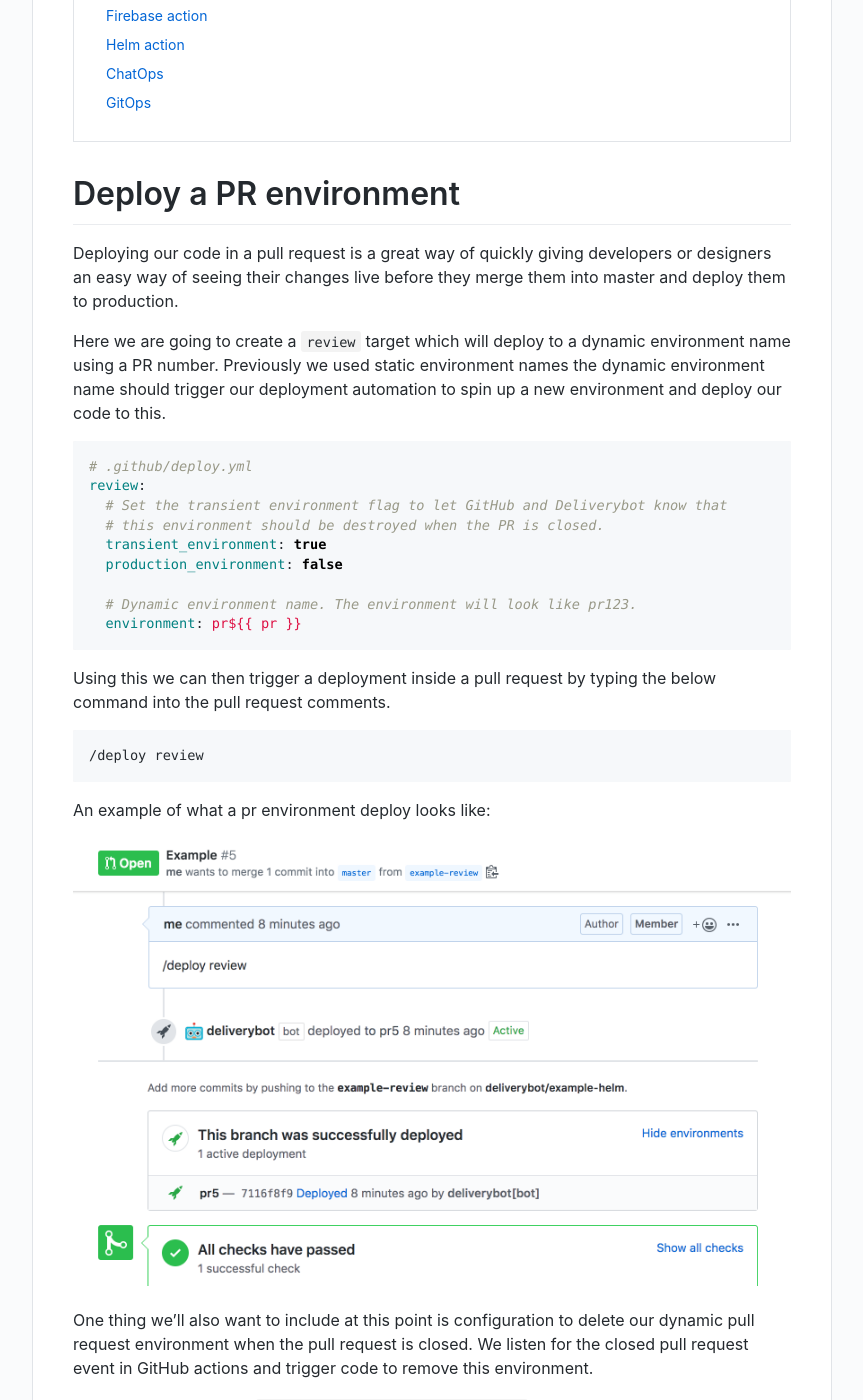
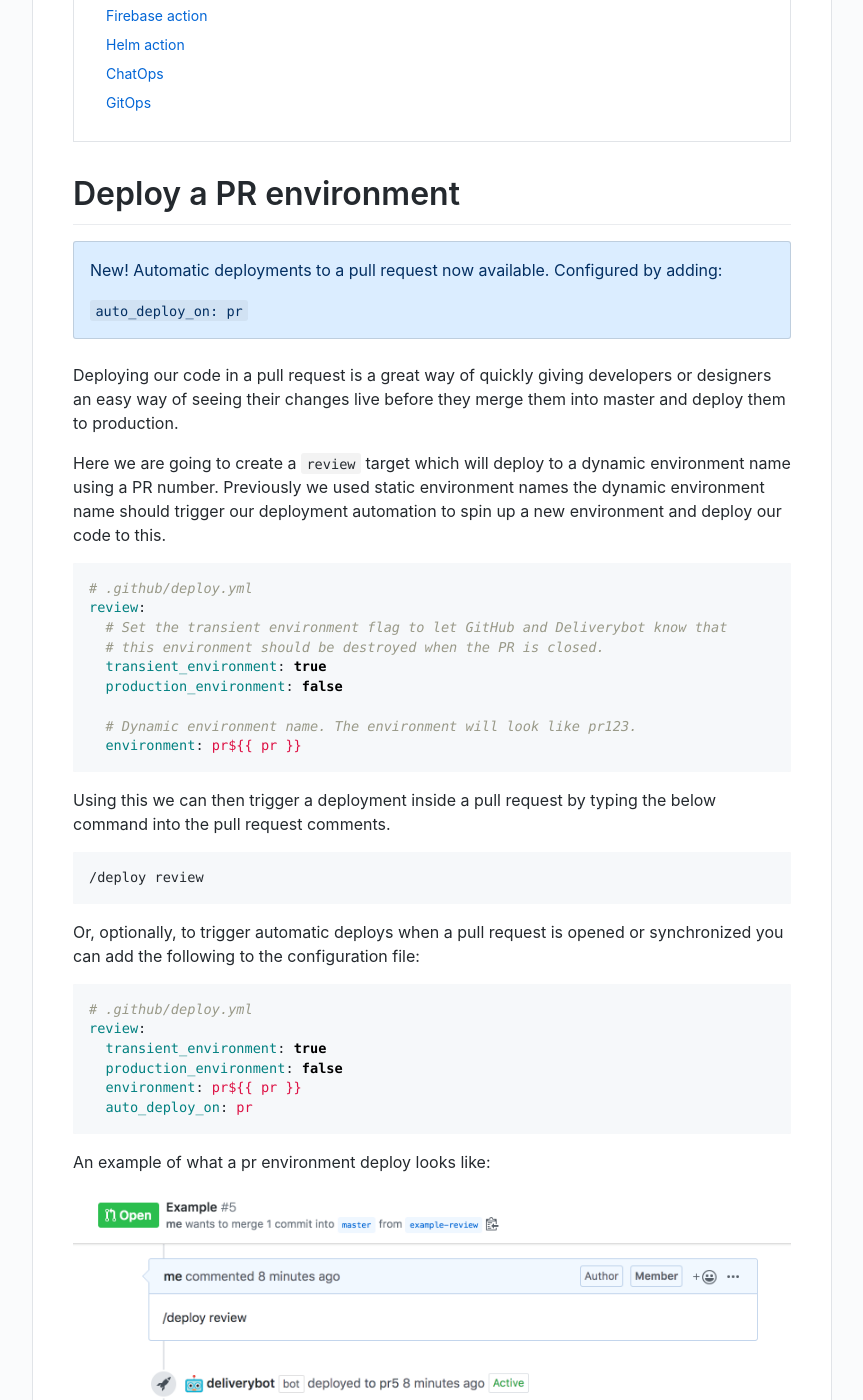
Before and after one commit to deliverybot/deliverybot.github.io, a Jekyll site: the page built from docs/guide/5-deploy-on-pr.md, in a window 1280 px wide and 1400 px high, scrolled down 709 px. Shown: the whole window, without its empty margins (208-1071 px from the left). Built offline with Jekyll 4.4.1, drawn with Linux system fonts in a browser that asks for light colours; a script that is not in the unit is left out.

Commit message:
Add auto deploy on pr

````diff
--- a/docs/guide/5-deploy-on-pr.md
+++ b/docs/guide/5-deploy-on-pr.md
@@ -5,6 +5,11 @@ group: Guide
 ---
 
 # Deploy a PR environment
+
+<div class="flash mb-4">
+  <p>New! Automatic deployments to a pull request now available. Configured by adding:</p>
+  <p><code>auto_deploy_on: pr</code></p>
+</div>
 
 {% raw %}
 
@@ -34,9 +39,23 @@ below command into the pull request comments.
 
     /deploy review
 
+Or, optionally, to trigger automatic deploys when a pull request is opened or
+synchronized you can add the following to the configuration file:
+
+```yaml
+# .github/deploy.yml
+review:
+  transient_environment: true
+  production_environment: false
+  environment: pr${{ pr }}
+  auto_deploy_on: pr
+```
+
 An example of what a pr environment deploy looks like:
 
 ![Deploy on pr environments](/assets/images/pr-deploy.png)
+
+### Cleanup
 
 One thing we'll also want to include at this point is configuration to delete
 our dynamic pull request environment when the pull request is closed. We listen
````
